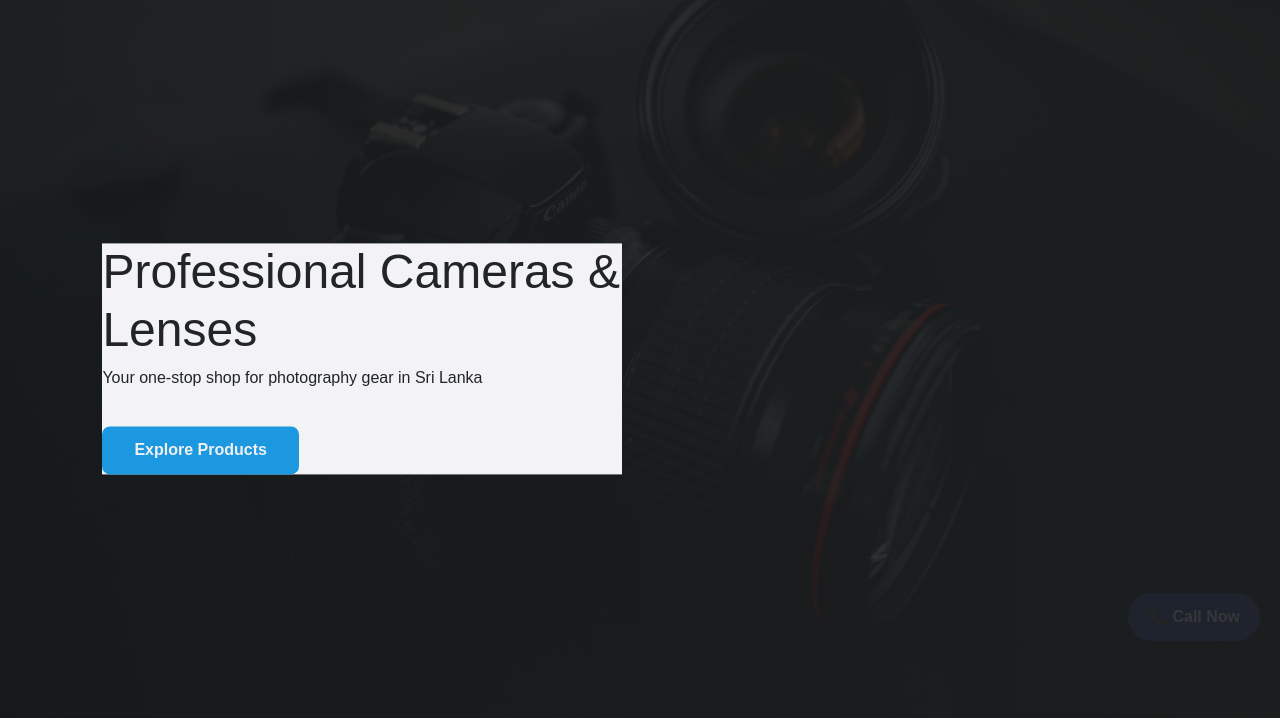
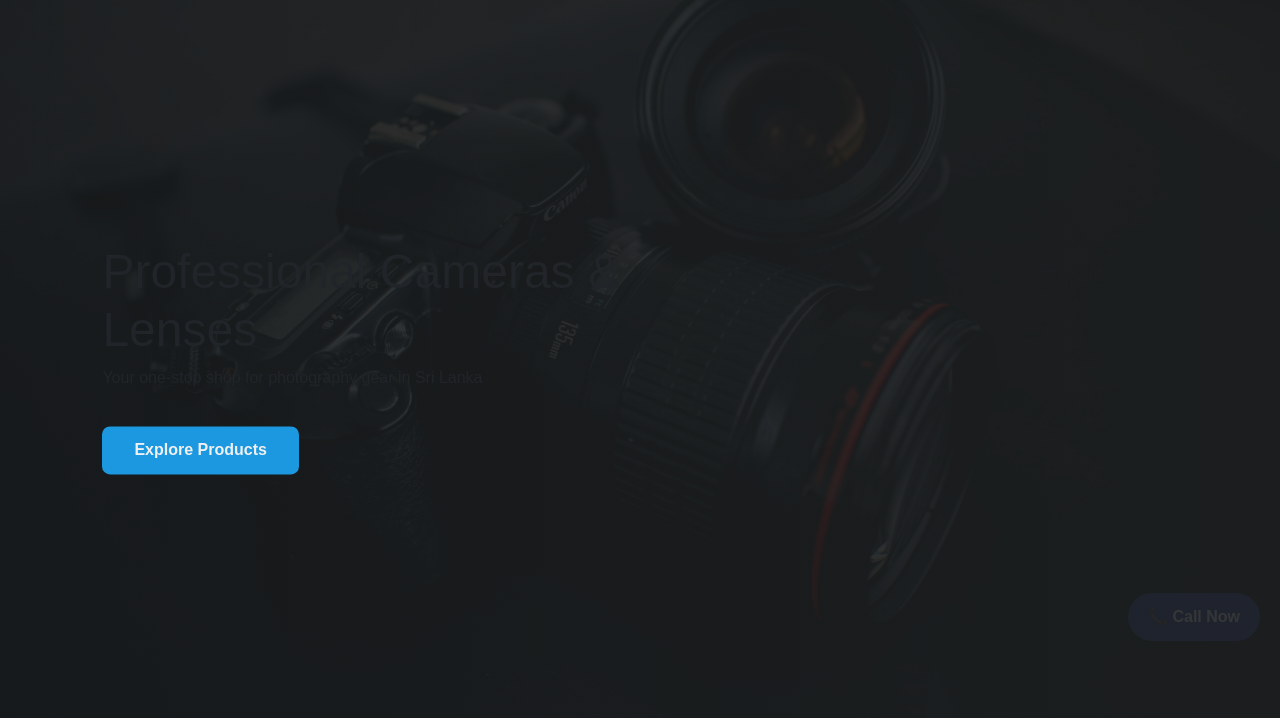
Before and after one commit to Sanduni2001-sys/camx, a Django app: page / in a window 1280 px wide. Shown: the part 139-857 px from the top of the page. Run offline with Django 5.2, Linux system fonts and the light colour scheme; data that the repository does not hold is empty.

Commit message:
mobile responsive fix

```diff
--- a/config/shop/static/shop/css/home.css
+++ b/config/shop/static/shop/css/home.css
@@ -256,7 +256,7 @@ body {
     transform: translateY(-50%);
     z-index: 3;
     max-width: 520px;
-    background: rgb(243, 243, 245);
+
 }
 
 .hero-content h1 {
```
